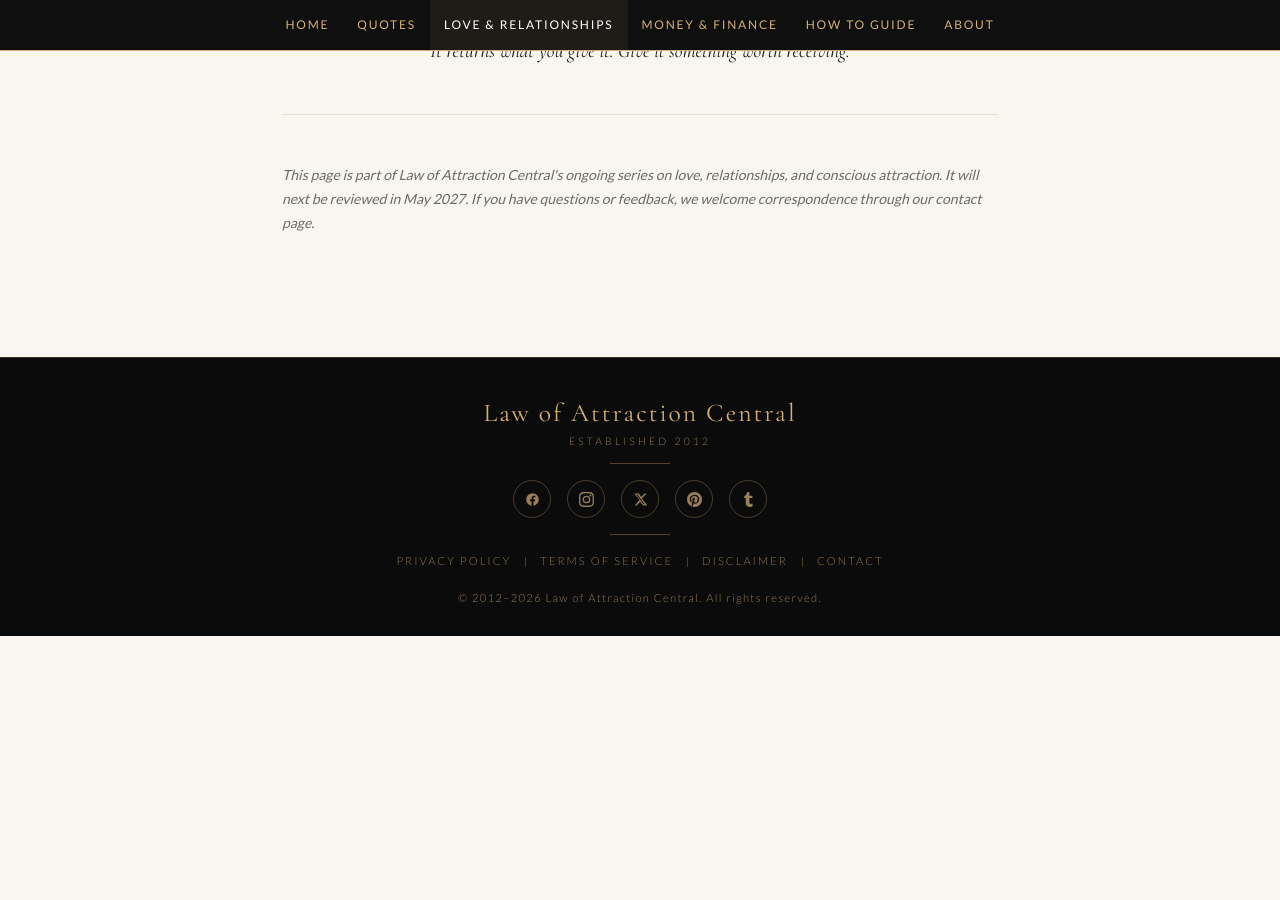
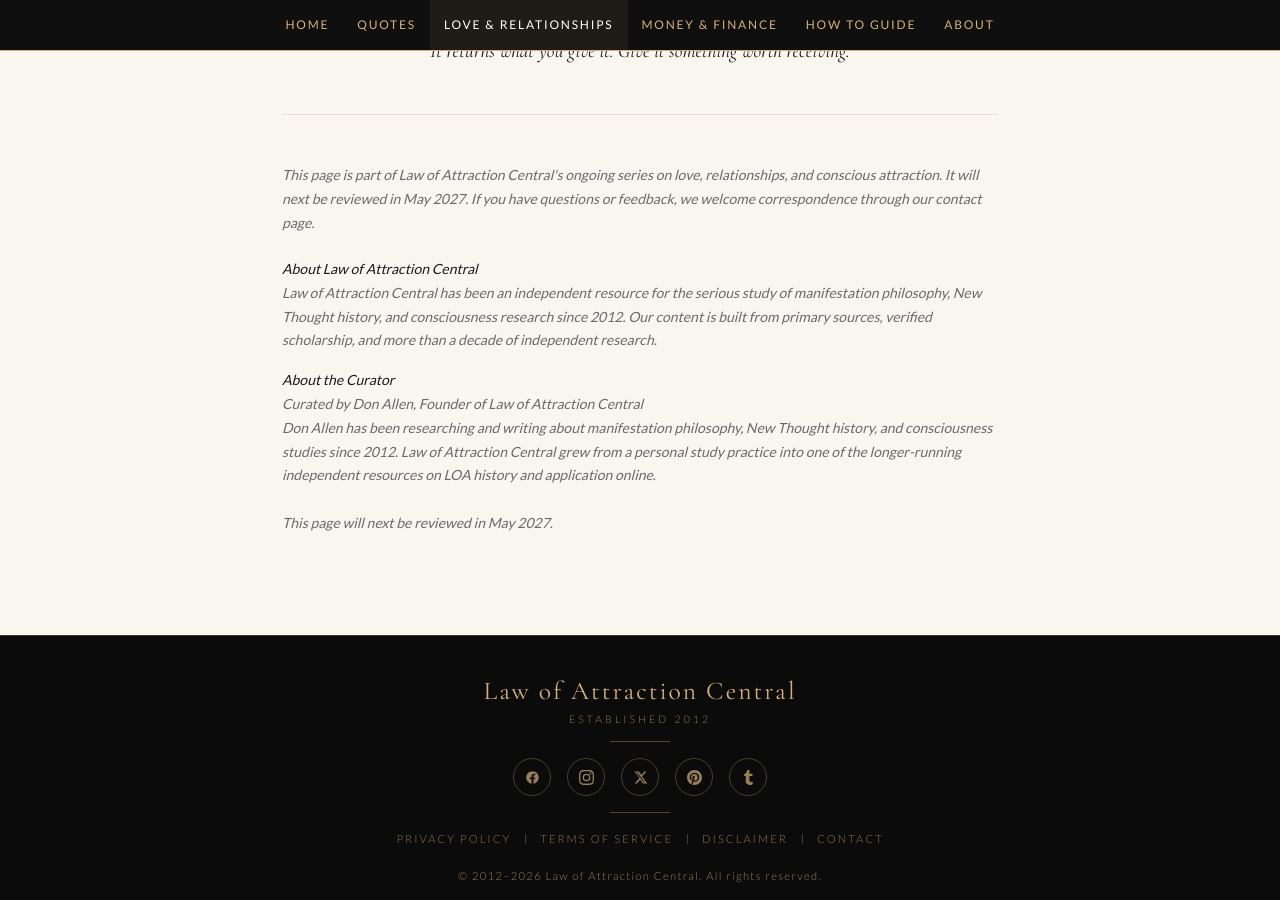
Before and after one commit to LOAC-Central/loacentral, a Jekyll site: the page built from law-of-attraction-love-relationships/index.html, in a window 1280 px wide and 900 px high, scrolled down 6138 px. Built offline with Jekyll 4.4.1, drawn with Linux system fonts in a browser that asks for light colours; before the commit the page ends 6774 px from its top, so only the background shows below that.

Commit message:
Update index.html

```diff
--- a/law-of-attraction-love-relationships/index.html
+++ b/law-of-attraction-love-relationships/index.html
@@ -20,12 +20,19 @@ permalink: /law-of-attraction-love-relationships/
   "datePublished": "2012-06-01",
   "author": {
     "@type": "Person",
-    "name": "Don Allen"
+    "name": "Don Allen",
+    "jobTitle": "Founder",
+    "worksFor": {
+      "@type": "Organization",
+      "name": "Law of Attraction Central",
+      "url": "https://www.lawofattractioncentral.net"
+    }
   },
   "publisher": {
     "@type": "Organization",
     "name": "Law of Attraction Central",
-    "url": "https://www.lawofattractioncentral.net"
+    "url": "https://www.lawofattractioncentral.net",
+    "foundingDate": "2012"
   },
   "about": [
     {
@@ -482,4 +489,16 @@ permalink: /law-of-attraction-love-relationships/
 
   <p class="sources-note">This page is part of Law of Attraction Central's ongoing series on love, relationships, and conscious attraction. It will next be reviewed in May 2027. If you have questions or feedback, we welcome correspondence through our contact page.</p>
 
+  <div class="sources-note" style="margin-top:1rem;">
+    <strong style="color:#1a1a1a;">About Law of Attraction Central</strong><br>
+    Law of Attraction Central has been an independent resource for the serious study of manifestation philosophy, New Thought history, and consciousness research since 2012. Our content is built from primary sources, verified scholarship, and more than a decade of independent research.
+  </div>
+
+  <div class="sources-note" style="margin-top:1rem;">
+    <strong style="color:#1a1a1a;">About the Curator</strong><br>
+    <em>Curated by Don Allen, Founder of Law of Attraction Central</em><br>
+    Don Allen has been researching and writing about manifestation philosophy, New Thought history, and consciousness studies since 2012. Law of Attraction Central grew from a personal study practice into one of the longer-running independent resources on LOA history and application online.<br><br>
+    This page will next be reviewed in May 2027.
+  </div>
+
 </div>
```
Also changed, not shown: other parts of law-of-attraction-love-relationships/index.html (+1 -1 lines).
